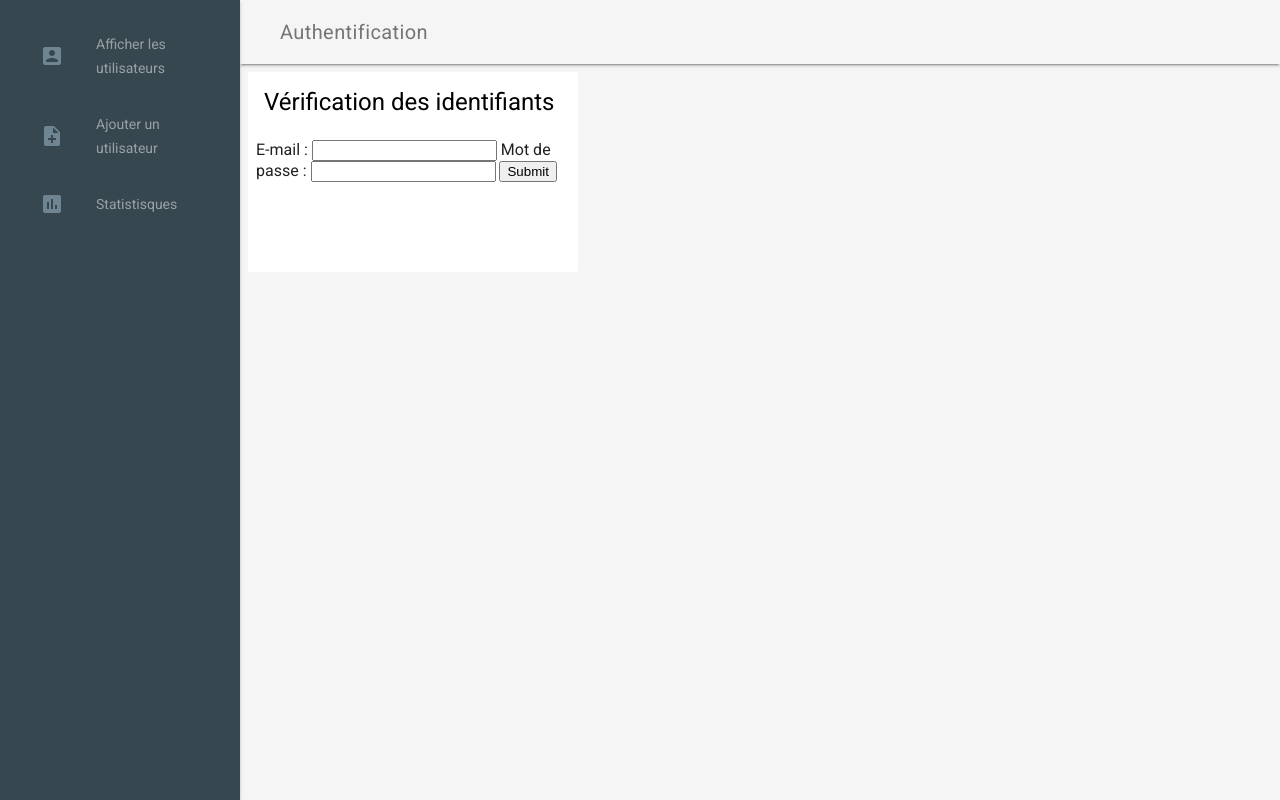
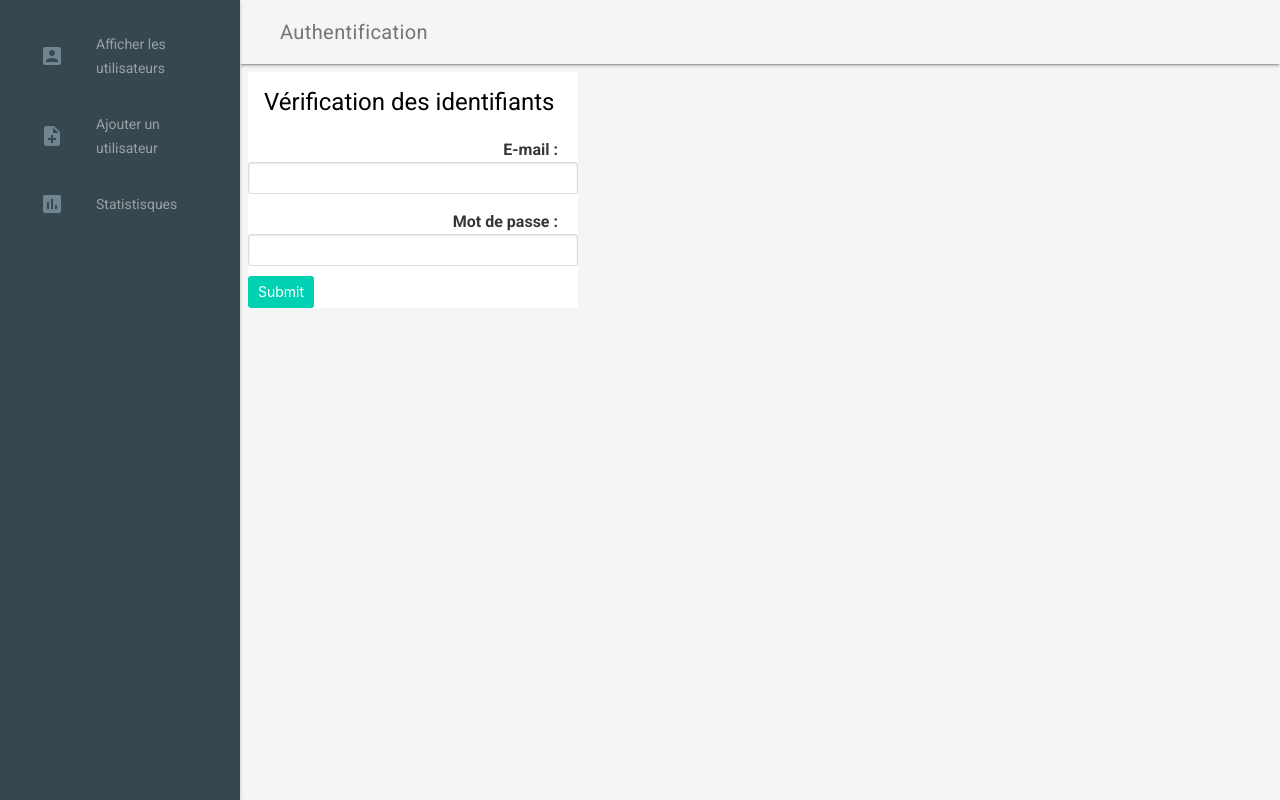
Before and after one commit to raaaahman/demo-dashboard, a PHP site: page / in a window 1280 px wide. Run offline with PHP 8.4, Linux system fonts and the light colour scheme; some libraries are stand-ins or nearby versions.

Commit message:
Bulma used for the login page

```diff
--- a/views/login.php
+++ b/views/login.php
@@ -11,15 +11,31 @@
 <?php if (isset($log_message)) {
 	echo "<div class='mdl-card__supporting-text'><p>" . $log_message . "</p></div>";
 } ?>
-		<div class="mdl-card__actions">
+		<!--div class="mdl-card__actions"-->
 			<form method="post" action="index.php">
-				<label for="email">E-mail : </label>
-				<input type="email" name="email" id="email" />
-				<label for="password">Mot de passe : </label>
-				<input type="password" name="password" id="password" />
-				<input type="submit" vlaue="Envoyer"/>
+				<div class="control">
+					<div class="control-label">
+						<label class="label" for="email">E-mail : </label>
+					</div>
+					<div class="control">
+						<input class="input" type="email" name="email" id="email" />
+					</div>
+				</div>
+				<div class="control">
+					<div class="control-label">
+						<label class="label" for="password">Mot de passe : </label>
+					</div>
+					<div class="control">
+						<input class="input" type="password" name="password" id="password" />
+					</div>
+				</div>
+				<div class="control">
+					<div class="control">
+						<input class="button is-primary" type="submit" vlaue="Envoyer"/>
+					</div>
+				</div>
 			</form>
-		</div>
+		<!--/div-->
 	</div>
 
 <?php
--- a/views/new_user_form.php
+++ b/views/new_user_form.php
@@ -1,8 +1,5 @@
 <?php $page_title = "Ajouter un utilisateur";
-	$head_comp = "<link href='css/bulma.css' type='text/css' rel='stylesheet' />";
-
   ob_start();
-
 ?>
 
 <form id="new-user-form" enctype="multipart/form-data" action="modele/add_user.php" method="post">
--- a/views/template.php
+++ b/views/template.php
@@ -8,18 +8,24 @@
 	    <title><?= $page_title ?></title>
 
 	    <!-- Add to homescreen for Chrome on Android -->
+			<!--
 	    <meta name="mobile-web-app-capable" content="yes">
 	    <link rel="icon" sizes="192x192" href="images/android-desktop.png">
+		-->
 
 	    <!-- Add to homescreen for Safari on iOS -->
+			<!--
 	    <meta name="apple-mobile-web-app-capable" content="yes">
 	    <meta name="apple-mobile-web-app-status-bar-style" content="black">
 	    <meta name="apple-mobile-web-app-title" content="Material Design Lite">
 	    <link rel="apple-touch-icon-precomposed" href="images/ios-desktop.png">
+		-->
 
 	    <!-- Tile icon for Win8 (144x144 + tile color) -->
+			<!--
 	    <meta name="msapplication-TileImage" content="images/touch/ms-touch-icon-144x144-precomposed.png">
 	    <meta name="msapplication-TileColor" content="#3372DF">
+		-->
 
 	    <link rel="shortcut icon" href="../images/favicon.png">
 
@@ -32,6 +38,7 @@
 	    <link rel="stylesheet" href="https://fonts.googleapis.com/icon?family=Material+Icons">
 	    <link rel="stylesheet" href="https://code.getmdl.io/1.2.1/material.cyan-light_blue.min.css">
 	    <link rel="stylesheet" href="http://code.jquery.com/ui/1.12.0/themes/smoothness/jquery-ui.css"/>
+			<link href='css/bulma.css' type='text/css' rel='stylesheet' />
 	    <link rel="stylesheet" href="css/styles.css">
 	    <style>
 	    #view-source {
```
